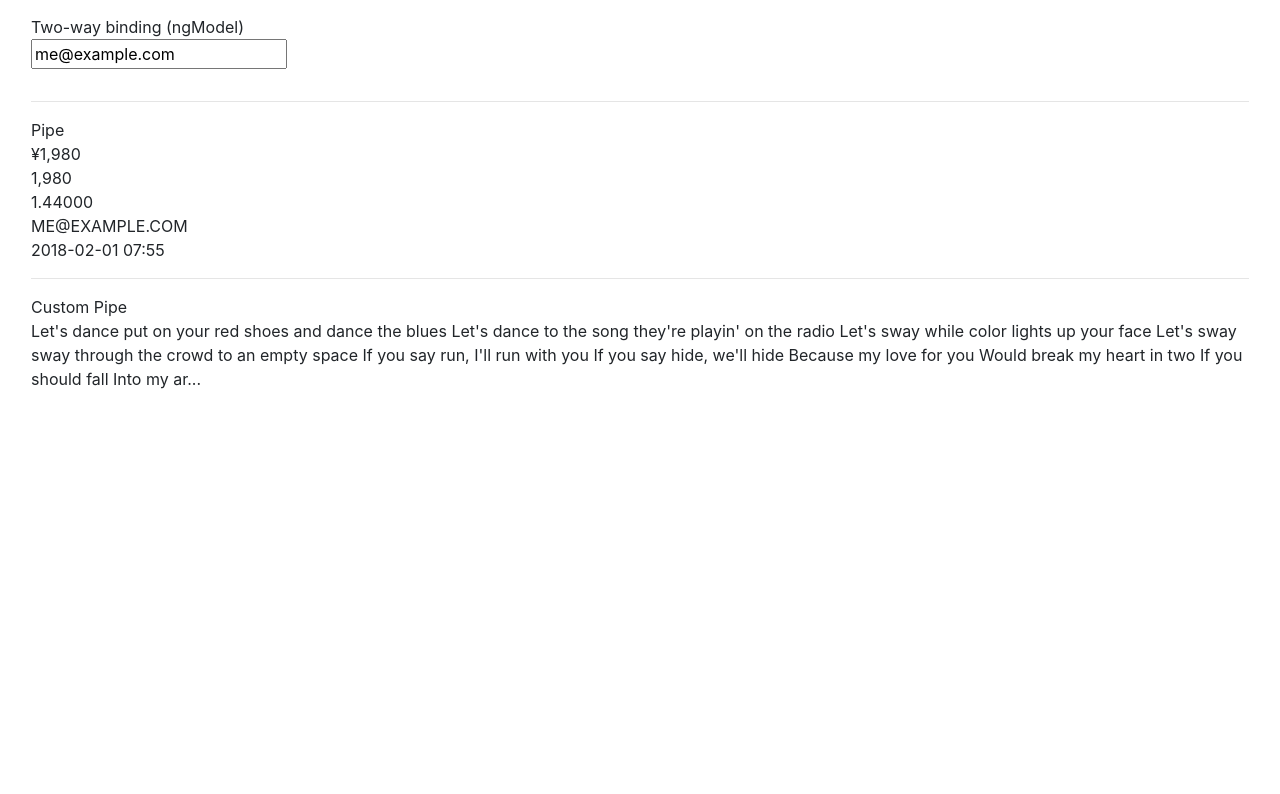
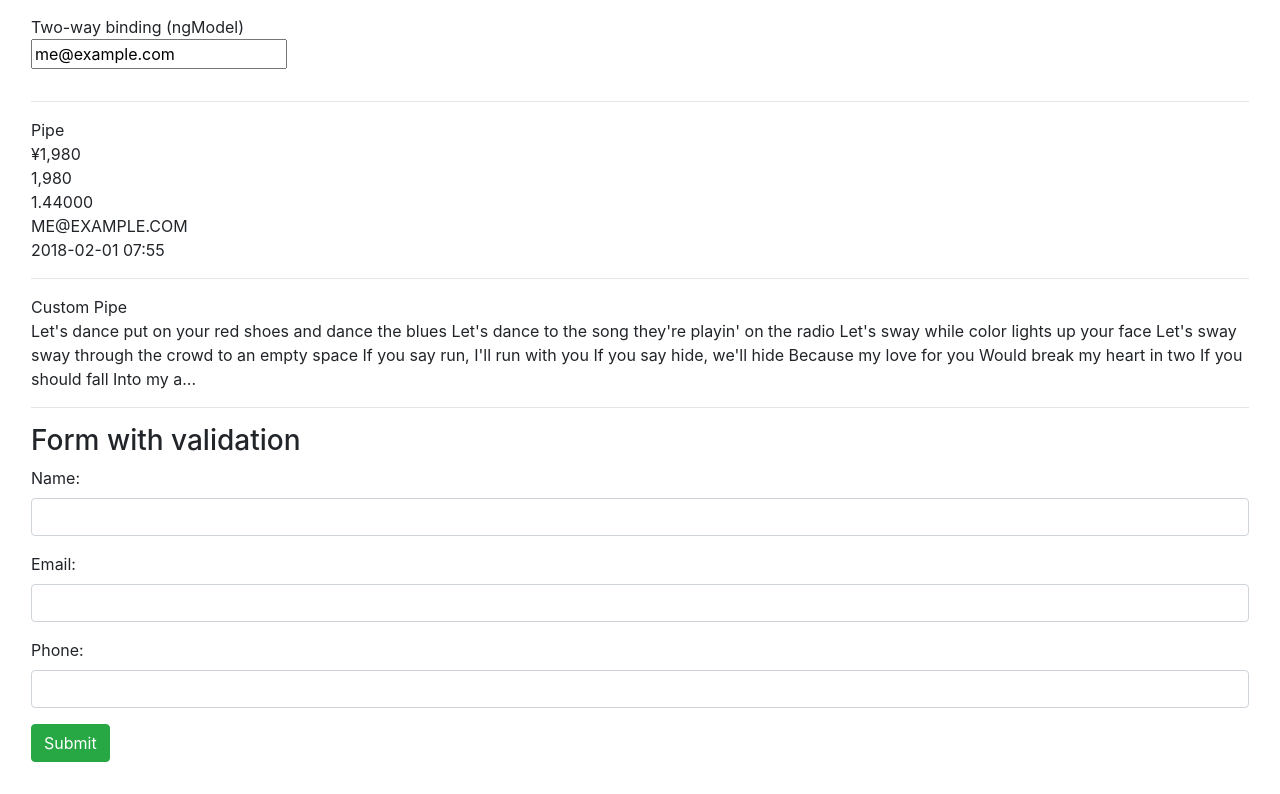
Before and after one commit to okichan/angular4-mosh, an Angular app: page / in a window 1280 px wide. Shown: the part 1668-2462 px from the top of the page. Before the commit the page ends 2075 px from the top, so only its background shows below. Built offline with nearby package versions, Linux system fonts and the light colour scheme; a web font is replaced by a local one.

Commit message:
Add form with validation

```diff
--- a/src/app/courses/courses.component.html
+++ b/src/app/courses/courses.component.html
@@ -81,5 +81,53 @@
    <hr>
    <p>Custom Pipe</p>
    {{ aLongText | summary:393 }}
+   <hr>
+   <h3>Form with validation</h3>
+   <form novalidate #f="ngForm" (ngSubmit)="onSubmitForm(f)">
+      <div class="form-group">
+         <label>Name:</label>
+         <input type="text"
+         class="form-control"
+         [(ngModel)]="user.name"
+         name="name"
+         #userName="ngModel"
+         minlength="2"
+         required
+         >
+         <div *ngIf="userName.errors?.required && userName.touched"
+            class="alert alert-danger">Name is required!
+         </div>
+         <div *ngIf="userName.errors?.minlength && userName.touched"
+            class="alert alert-danger">Name should be at least 2 characters!
+         </div>
+      </div>
+      <div class="form-group">
+         <label>Email:</label>
+         <input type="text"
+         class="form-control"
+         [(ngModel)]="user.email"
+         name="emal"
+         #userEmail="ngModel"
+         required
+         >
+         <div *ngIf="userEmail.errors?.required && userEmail.touched"
+         class="alert alert-danger">Email is required!
+      </div>
+   </div>
+   <div class="form-group">
+      <label>Phone:</label>
+      <input type="text"
+      class="form-control"
+      [(ngModel)]="user.phone"
+      name="phone"
+      #userPhone="ngModel"
+      minlength="10"
+      >
+      <div *ngIf="userPhone.errors?.minlength && userEmail.touched"
+      class="alert alert-danger">Enter a valid number!
+   </div>
+      </div>
+      <input type="submit" class="btn btn-success" value="Submit">
+   </form>
 
 </div>
--- a/src/app/courses/courses.component.ts
+++ b/src/app/courses/courses.component.ts
@@ -21,26 +21,15 @@ export class CoursesComponent implements OnInit {
    email: string = "me@example.com"
    price: number = 1980
    date = new Date()
-   aLongText:string = `Let's dance put on your red shoes and dance the blues
-
-   Let's dance to the song
-   they're playin' on the radio
-
-   Let's sway
-   while color lights up your face
-   Let's sway
-   sway through the crowd to an empty space
-
-   If you say run, I'll run with you
-   If you say hide, we'll hide
-   Because my love for you
-   Would break my heart in two
-   If you should fall
-   Into my arms
-   And tremble like a flower`
-
+   aLongText = ALongText
    todo: string = ""
    todos: string[] = []
+   user = {
+      name: '',
+      email: '',
+      phone: ''
+   }
+
 
    clickHandler(e) {
       e.stopPropagation()
@@ -67,8 +56,37 @@ export class CoursesComponent implements OnInit {
    onDeleteItem(i) {
       this.todos.splice(i, 1)
       console.log("todo deleted: ", i);
+   }
 
+   onSubmitForm({value, valid}) {
+      if(valid) {
+         console.log(value);
+
+      } else {
+         console.log("Form is invalid.");
+
+      }
    }
 
    ngOnInit() {}
 }
+
+const ALongText = `
+Let's dance put on your red shoes and dance the blues
+
+   Let's dance to the song
+   they're playin' on the radio
+
+   Let's sway
+   while color lights up your face
+   Let's sway
+   sway through the crowd to an empty space
+
+   If you say run, I'll run with you
+   If you say hide, we'll hide
+   Because my love for you
+   Would break my heart in two
+   If you should fall
+   Into my arms
+   And tremble like a flower
+`
```
